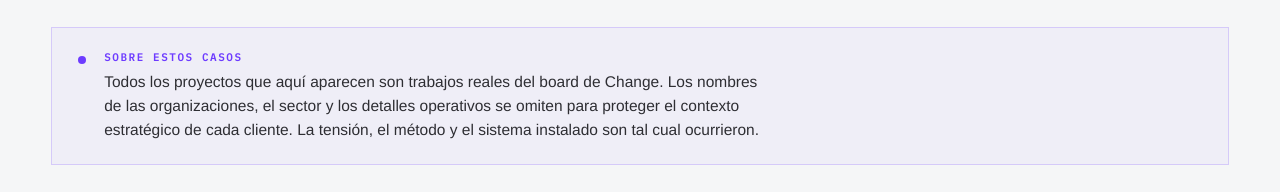
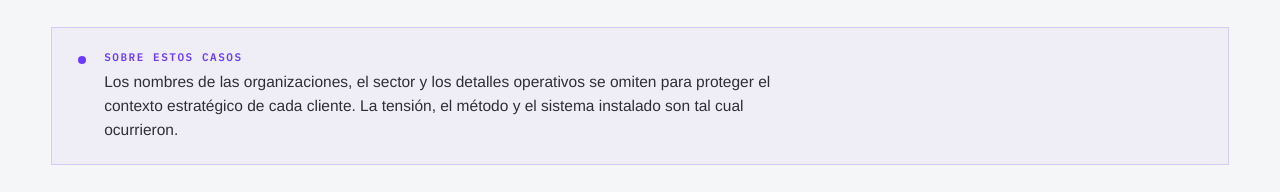
Before and after one commit to futuristmx/change, a Next.js app: page /casos in a window 1280 px wide. Shown: the part 823-1015 px from the top of the page. Built offline with nearby package versions, Linux system fonts and the light colour scheme; no server answers; a web font is replaced by a local one.

Commit message:
fix: "Sobre estos casos" arranca en "Los nombres de las organizaciones…" (#62)
Quita la frase inicial "Todos los proyectos que aquí aparecen son trabajos
reales del board de Change."

Build: 20/20 ✓

```diff
--- a/app/casos/page.tsx
+++ b/app/casos/page.tsx
@@ -111,7 +111,7 @@ export default function CasosPage() {
             <span aria-hidden="true" style={{ flexShrink: 0, marginTop: 6, width: 8, height: 8, borderRadius: "50%", background: "var(--change-violet)" }} />
             <div>
               <span style={{ display: "block", marginBottom: 6, font: "600 var(--text-meta) var(--font-mono)", letterSpacing: ".14em", textTransform: "uppercase", color: "var(--change-violet)" }}>Sobre estos casos</span>
-              <p style={{ margin: 0, font: "500 15.5px/1.55 var(--font-primary)", color: "var(--ink-graphite)", maxWidth: "78ch" }}>Todos los proyectos que aquí aparecen son trabajos reales del board de Change. Los nombres de las organizaciones, el sector y los detalles operativos se omiten para proteger el contexto estratégico de cada cliente. La tensión, el método y el sistema instalado son tal cual ocurrieron.</p>
+              <p style={{ margin: 0, font: "500 15.5px/1.55 var(--font-primary)", color: "var(--ink-graphite)", maxWidth: "78ch" }}>Los nombres de las organizaciones, el sector y los detalles operativos se omiten para proteger el contexto estratégico de cada cliente. La tensión, el método y el sistema instalado son tal cual ocurrieron.</p>
             </div>
           </Reveal>
         </div>
```
